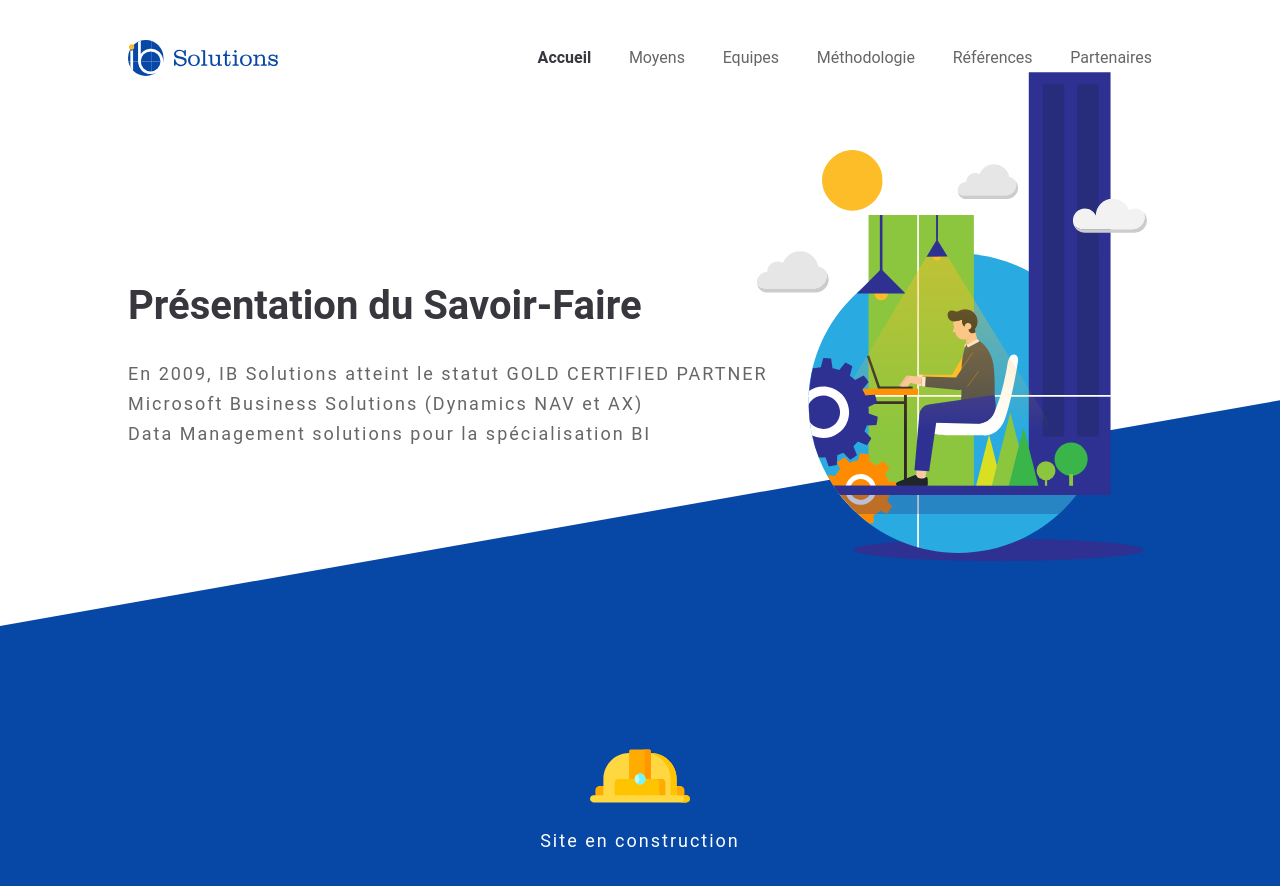
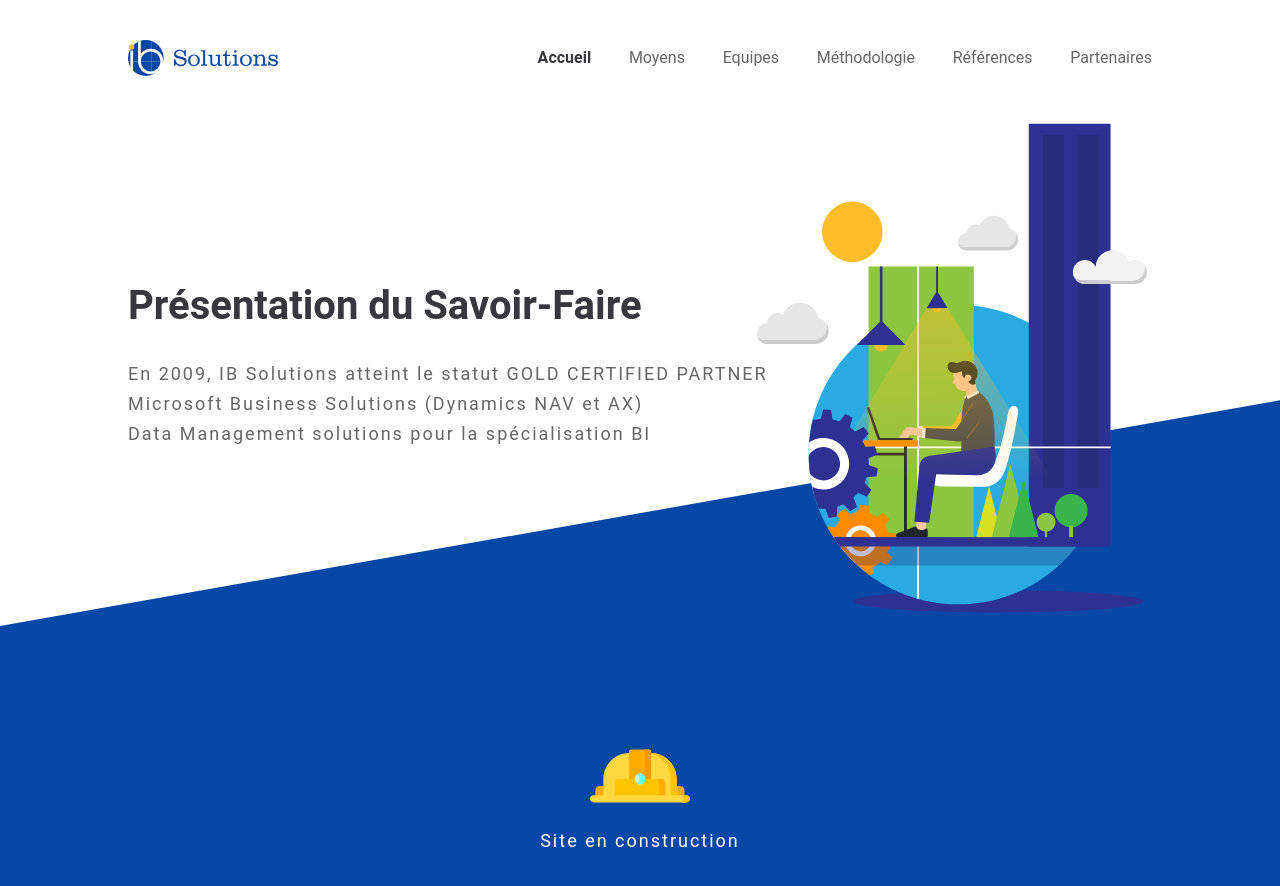
Before and after one commit to vadempur/ibs-ui, a React (Create React App) app: page / in a window 1280 px wide. Shown: the top 886 px of the page. Built offline with nearby package versions, Linux system fonts and the light colour scheme.

Commit message:
fixed the effect hook for the event listener

```diff
--- a/src/App.css
+++ b/src/App.css
@@ -29,6 +29,8 @@
 }
 
 .section1-left{
+
+z-index: 5;
   flex:1;
   flex-basis: 60%;
   display:flex;
--- a/src/components/DiagonalFloor.jsx
+++ b/src/components/DiagonalFloor.jsx
@@ -14,7 +14,7 @@ function DiagonalFloor() {
     return () => {
       window.removeEventListener("scroll", handleScroll);
     };
-  },[]);
+  });
 
   const handleScroll = () => {
     let new_rotation = rotation + (window.scrollY - lastScrollY) / 20;
--- a/src/components/Illustration/Illustration.jsx
+++ b/src/components/Illustration/Illustration.jsx
@@ -12,15 +12,18 @@ let lastScrollY = 0;
 function Illustration() {
   const shadow = useRef(null);
   const floor_shadow = useRef(null);
-  const [translate, setTranslate] = useState(-10);
+  const [translate, setTranslate] = useState(0);
 
   useEffect(() => {
     animate();
+  }, []);
+
+  useEffect(() => {
     window.addEventListener("scroll", handleScroll);
     return () => {
       window.removeEventListener("scroll", handleScroll);
     };
-  }, []);
+  });
 
   function animate(){
     TweenLite.set(shadow.current, { transformOrigin: "50% 50%", scaleX: 0.8 });
@@ -62,9 +65,9 @@ function Illustration() {
 
 
   const handleScroll = () => {
-    let new_translate = translate + (window.scrollY - lastScrollY) / 20;
-    if (new_translate < -10) new_translate = -10;
-    if (new_translate > 0) new_translate = 0;
+    let new_translate = translate + (window.scrollY - lastScrollY);
+    if (new_translate < 0) new_translate = 0;
+    if (new_translate > 90) new_translate = 90;
 
     setTranslate(new_translate);
 
@@ -74,7 +77,7 @@ function Illustration() {
   console.log(translate);
 
   return (
-    <div className="illustration" style={{transform:"translate(4px,"+translate+"%)"}} >
+    <div className="illustration" style={{transform:"translate(4px,"+translate+"px)"}} >
       <svg style={{ display: "block" }} viewBox="0 0 712.08 893.97">
         {/* main circle clip definition */}
         <clipPath id="a">
```
